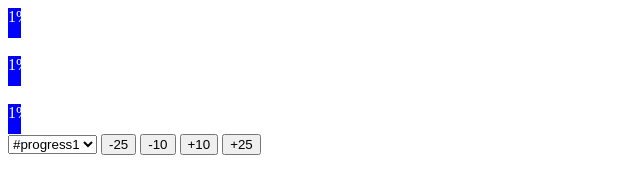
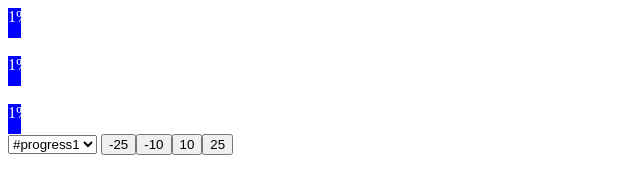
Before and after one commit to larryPersonal/progressbars, a plain HTML site: page index.html in a window 1280 px wide. Shown: the full height of the page, 0-640 px from the left. Drawn offline with Linux system fonts and the light colour scheme.

```diff
--- a/index.html
+++ b/index.html
@@ -21,10 +21,6 @@
  	  <option value="progress2">#progress2</option>
 	  <option value="progress3">#progress3</option>
  	</select>
-	<button id="b1" onClick="alertTest()">-25</button>
-	<button id="b2">-10</button>
-	<button id="b3">+10</button>
-	<button id="b4">+25</button>
 
 </body>
 </html>
--- a/scripts/index.js
+++ b/scripts/index.js
@@ -1,4 +1,69 @@
-function alertTest()
+var buttons = [document.createElement('input'),
+				document.createElement('input'),
+				document.createElement('input'),
+				document.createElement('input')];
+var bars; //progressbars here. They can't seem to be created using createElement.
+var barlengths; //the barlengths are the ACTUAL percent of a given progress bar.
+				//the virtual values of a progress bar (which anyone can see) ends at 100%.
+
+var values = [-25, -10, 10, 25];
+var selector;
+
+//
+var barCurrVal = 0;
+var barTargetVal = 0;
+
+window.onload = function()
 {
-	alert("clicked");
+	//this should save the bars into global space
+	bars = [document.getElementById("progress1"),
+			document.getElementById("progress2"),
+			document.getElementById("progress3")];
+	barlengths = [1,1,1]; //initialize bar values
+
+	selector = document.getElementById("barselector");
+
+	for (var i = 0; i < 4; ++i)
+	{
+		buttons[i].type = "button";
+		buttons[i].id = "button" + i;
+		buttons[i].value = values[i] + "";
+		buttons[i].addEventListener('click', affectbar(selector.selectedIndex, values[i]));
+		document.body.appendChild(buttons[i]);
+	}
+
 }
+
+
+function affectbar( selectedindex, value)
+{
+	alert(selectedindex + " " + value);
+	barCurrVal = barlengths[selectedindex];
+	barTargetVal = barCurrVal + value;
+
+	updateBar(selectedindex);
+
+}
+
+
+function updateBar(selectedindex)
+{
+  var selectedbar = bars[selectedindex].childNodes[0];
+
+  var id = setInterval(frame, 10);
+  function frame()
+  {
+    if (barCurrVal >= barTargetVal)
+	{
+      clearInterval(id);
+	  barlengths[selectedindex] = barTargetVal;
+	  barCurrVal = barTargetVal = 0;
+    }
+	else
+	{
+      barCurrVal++;
+      selectedbar.style.width = barCurrVal + '%';
+      selectedbar.innerHTML = barCurrVal * 1  + '%';
+    }
+  }
+}
```
